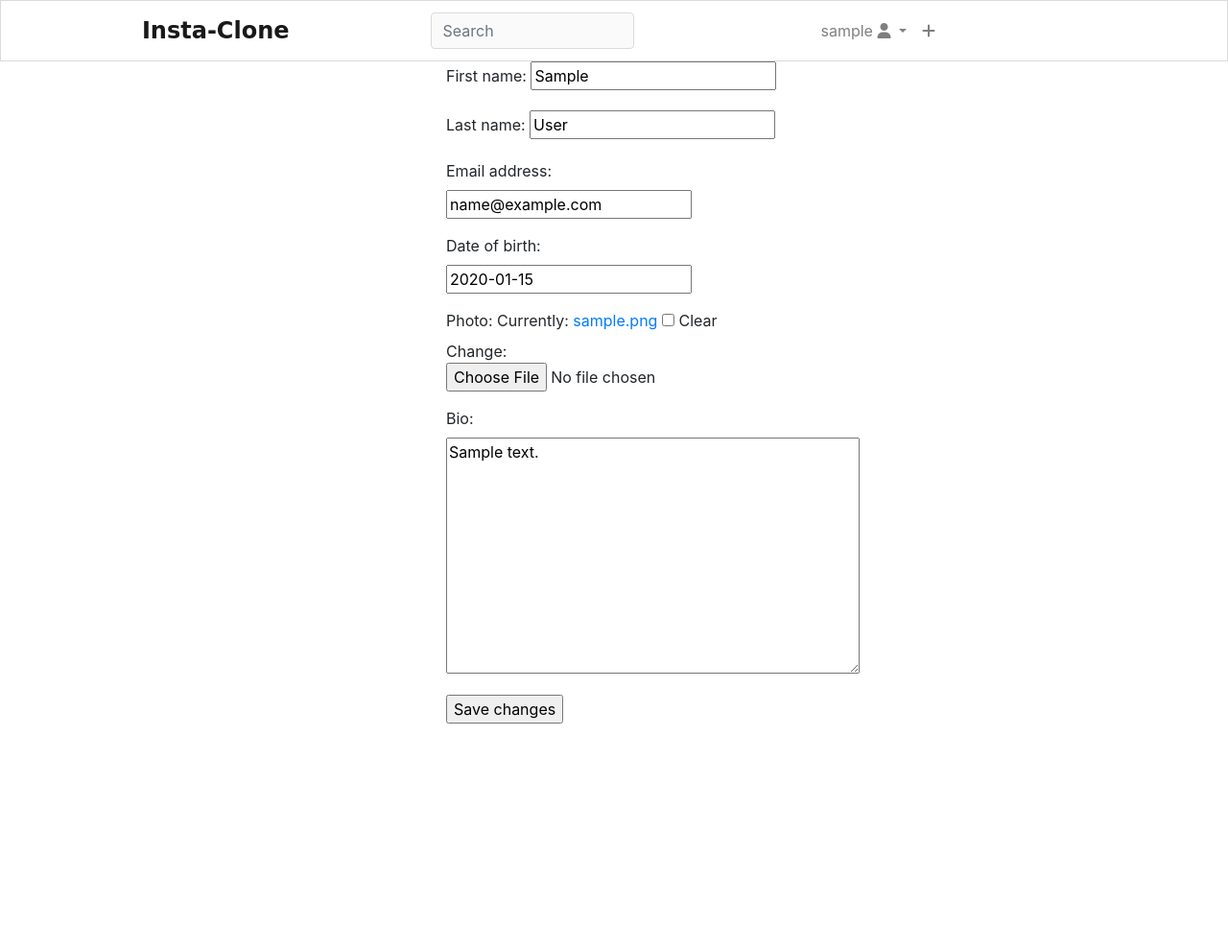
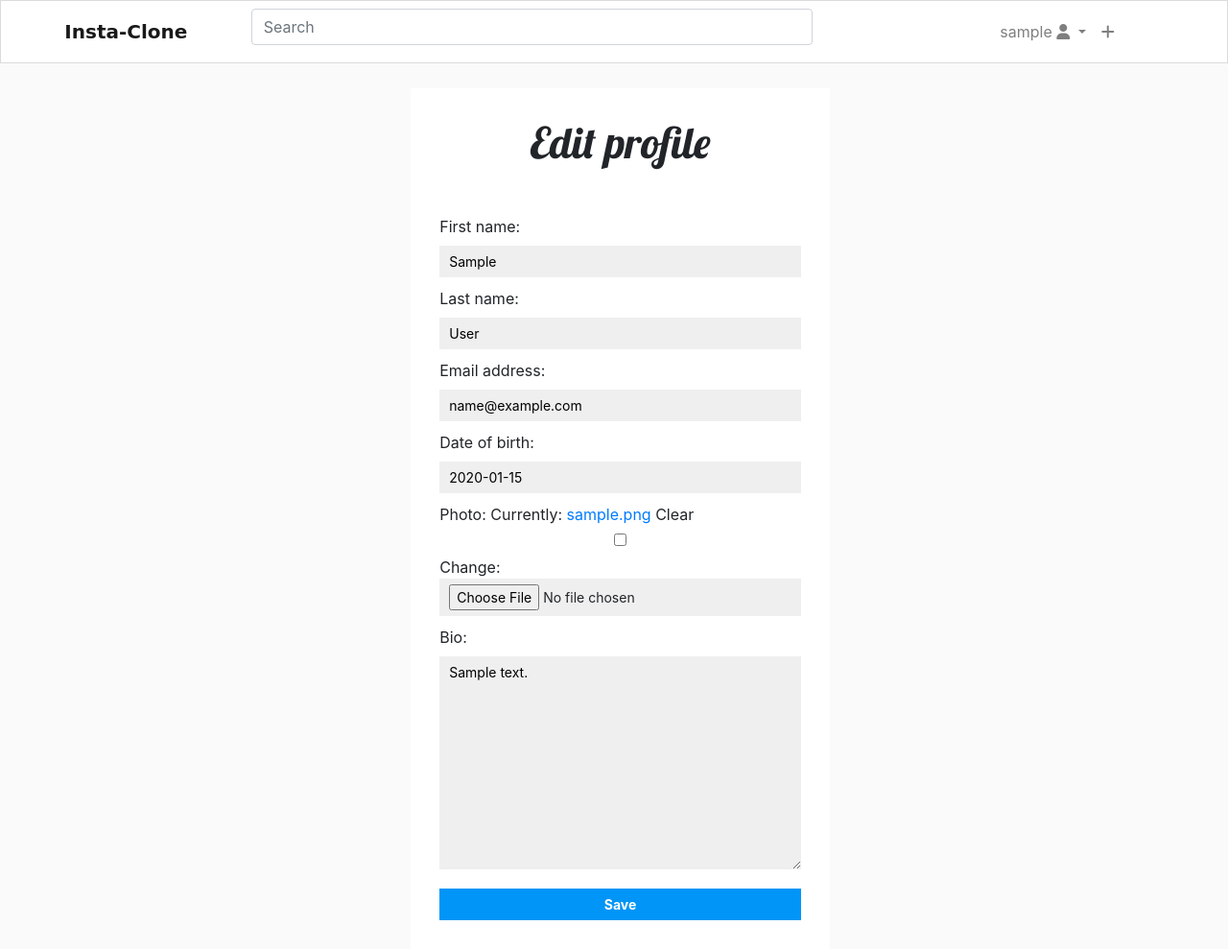
Before and after one commit to hamisicodes/insta-clone, a Django app: page /edit/ in a window 1280 px wide. Shown: the whole page at 96% size. Before the commit the page ends 754 px from the top, so only its background shows below. Run offline with Django 3.2, Linux system fonts and the light colour scheme; a user stored in the database is signed in; tables that the repository leaves empty hold one stand-in row (values such as "Sample post"); some libraries are stand-ins or nearby versions.

Commit message:
Add the profile url,function and define its template

```diff
--- /dev/null
+++ b/insta/static/css/edit.css
@@ -0,0 +1,72 @@
+body{
+    background-color: #fafafa;
+    margin: 0;
+    padding: 0;
+    width: 100%;
+}
+
+.login-box{
+    margin: 0;
+    margin-top: 2%;
+    background-color:  #FFFFFF;
+    margin-left: 1%;
+    width: 50%;
+    height: 70%;
+
+    padding: 10px;
+}
+
+.login-box form{
+
+    overflow:auto;
+    padding: 20px;
+}
+
+.login-box .instaname{
+
+
+    padding: 20px;
+    font-family: 'Lobster', cursive;
+    font-size: 280%;
+
+}
+
+input, textarea {
+    clear:both;
+    float:left;
+    margin:0 0 10px;
+    background:#efefef;
+    border:0;
+    padding:6px 10px;
+    font-size:14px;
+    width: 100%;
+
+}
+
+input[type=submit], a.button {
+    font-weight:bold;
+    background-color: #0095F6;
+    color: white;
+    height: 9%;
+    width: 100%;
+    margin: 0;
+    margin-top: 10px;
+
+
+}
+
+
+
+@media(max-width:767px){
+    .login-box{
+        margin: 0;
+        margin-top: 12%;
+        background-color:  #FFFFFF;
+        margin-left: 8%;
+        width: 80%;
+        height: 70%;
+        border: 1px solid #DBDBDB;
+        padding: 10px;
+    }
+
+}
--- a/insta/templates/account/dashboard.html
+++ b/insta/templates/account/dashboard.html
@@ -36,7 +36,7 @@
                     </p>
 
                     <p class="card-text">745 likes</p>
-                    <p class="card-text-caption"> <strong>hamso</strong> keep going   </p>
+                    <p class="card-text-caption"> <strong>{{post.profile.user}}</strong> {{post.caption}}  </p>
 
                     </div>
                     <div class="comment-section comment-bar">
--- a/insta/templates/account/edit.html
+++ b/insta/templates/account/edit.html
@@ -1,4 +1,4 @@
-{% extends 'base.html' %}
+{% extends 'base.html'%}
 {% load static %}
 <!DOCTYPE html>
 <html lang="en">
@@ -6,31 +6,36 @@
 <head>
     <meta charset="UTF-8">
     <meta name="viewport" content="width=device-width, initial-scale=1.0">
+    {% block styles %}
+    {{block.super}}
+    <link rel="stylesheet" href="https://stackpath.bootstrapcdn.com/bootstrap/4.3.1/css/bootstrap.min.css"
+        integrity="sha384-ggOyR0iXCbMQv3Xipma34MD+dH/1fQ784/j6cY/iJTQUOhcWr7x9JvoRxT2MZw1T" crossorigin="anonymous">
+    <link href="https://fonts.googleapis.com/css2?family=Lobster&display=swap" rel="stylesheet">
+    <link rel="stylesheet" href="{% static 'css/edit.css' %}">
+    {% endblock %}
     <title>Document</title>
 </head>
 
 <body>
 
     {% block content %}
+
     <section class="login-form">
-        <div class="container">
         <div class="row justify-content-center">
             <div class="login-box col-lg-4 col-md-6 col-sm-12">
+                <h2 class="instaname text-center">Edit profile</h2>
 
-
-                    <form  method="post">
+                <form  method="post" action="{% url 'edit' %}" enctype="multipart/form-data">
 
                     {{ user_form.as_p }}
                     {{ profile_form.as_p }}
                     {% csrf_token %}
 
-                        <p><input type="submit" value="Save changes"></p>
+                    <p><input type="submit" value="Save"></p>
                 </form>
 
             </div>
         </div>
-        </div>
-
 
 
 
--- a/insta/templates/account/login.html
+++ b/insta/templates/account/login.html
@@ -1,3 +1,4 @@
+{%extend 'base.html' %}
 {% load static %}
 <!DOCTYPE html>
 <html lang="en">
--- a/insta/templates/account/post.html
+++ b/insta/templates/account/post.html
@@ -12,6 +12,7 @@
 <body>
 
     {% block content %}
+    <br><br>
     <section class="login-form">
         <div class="container">
             <div class="row justify-content-center">
@@ -23,7 +24,7 @@
                         {{ image_form.as_p }}
                         {% csrf_token %}
 
-                        <p><input type="submit" value="Save changes"></p>
+                        <p><input type="submit" value="POST"></p>
                     </form>
 
                 </div>
--- a/insta/templates/base.html
+++ b/insta/templates/base.html
@@ -32,10 +32,9 @@
                                 {{request.user.username}} <i class="fas fa-user nav-icons"></i>
                              </a>
                             <div class="dropdown-menu" aria-labelledby="navbarDropdown">
-                              <a class="dropdown-item" href="#">Profile</a>
+                              <a class="dropdown-item" href="{%url 'profile' %}">Profile</a>
                               <a class="dropdown-item" href="{% url 'logout' %}">Logout</a>
                               <div class="dropdown-divider"></div>
-                              <a class="dropdown-item" href="{% url 'edit' %}">Edit profile</a>
                               <a class="dropdown-item" href="#">Change Password</a>
                             </div>
                           </li>
--- a/insta/urls.py
+++ b/insta/urls.py
@@ -11,7 +11,8 @@ urlpatterns = [
     path('login/' , auth_views.LoginView.as_view() ,name ='login'),
     path('logout/' , auth_views.LogoutView.as_view(),{"next_page": '/'} ,name ='logout' ),
     path('edit/', views.edit , name='edit'),
-    path('create/', views.create , name='create')
+    path('create/', views.create , name='create'),
+    path('profile/', views.profile, name= 'profile')
 ]
 
 if settings.DEBUG:
--- a/insta/views.py
+++ b/insta/views.py
@@ -73,3 +73,7 @@ def create(request):
     else:
         image_form= ImageForm()
         return render(request,'account/post.html', {'image_form':image_form})
+
+def profile(request):
+
+    return render(request ,'account/profile.html')
```
Also changed, not shown: insta/static/css/profile.css (added, +35 -0 lines), insta/templates/account/profile.html (added, +47 -0 lines), media/posts/nature5_IXUC2v6.jpeg (added), media/users/nature3.jpeg (added), media/users/nature5.jpeg (added). Lines whose indentation alone changed are shown as unchanged.
